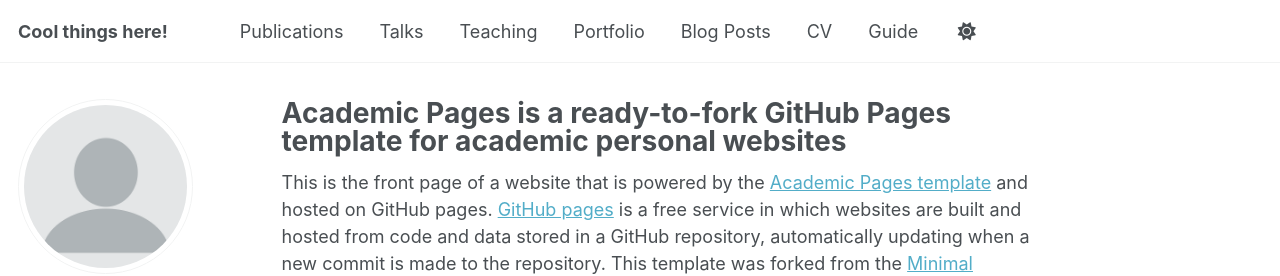
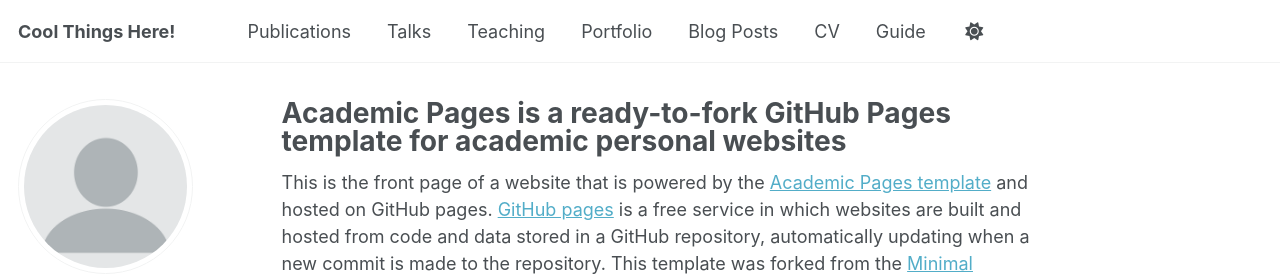
Before and after one commit to TYTTYTTYT/TYTTYTTYT.github.io, a Jekyll site: the page built from _pages/about.md, in a window 1280 px wide. Shown: the top 276 px of the page. Built offline with Jekyll 4.4.1, drawn with Linux system fonts in a browser that asks for light colours; some web fonts are replaced; a script that is not in the unit is left out.

```diff
--- a/_config.yml
+++ b/_config.yml
@@ -9,7 +9,7 @@
 # Basic Site Settings
 locale                   : "en-US"
 site_theme               : "default" # Currently available options are "default", "air"
-title                    : "Cool things here!"
+title                    : "Cool Things Here!"
 title_separator          : "-"
 name                     : &name "Yintao Tai"
 description              : &description "Your Name's academic portfolio"   # Update this with a general description of your site, this is the default if not overridden by a page
@@ -68,7 +68,7 @@ author:
   medium           : # URL
   pinterest        : # Username
   soundcloud       : # Username
-  steam            : "hisfather007" # Username
+  steam            : "IamTYTTYTTYT" # Username
   telegram         : # URL
   tumblr           : # Username
   twitter          : "YTai37094996" # Username for X / Twitter
```
